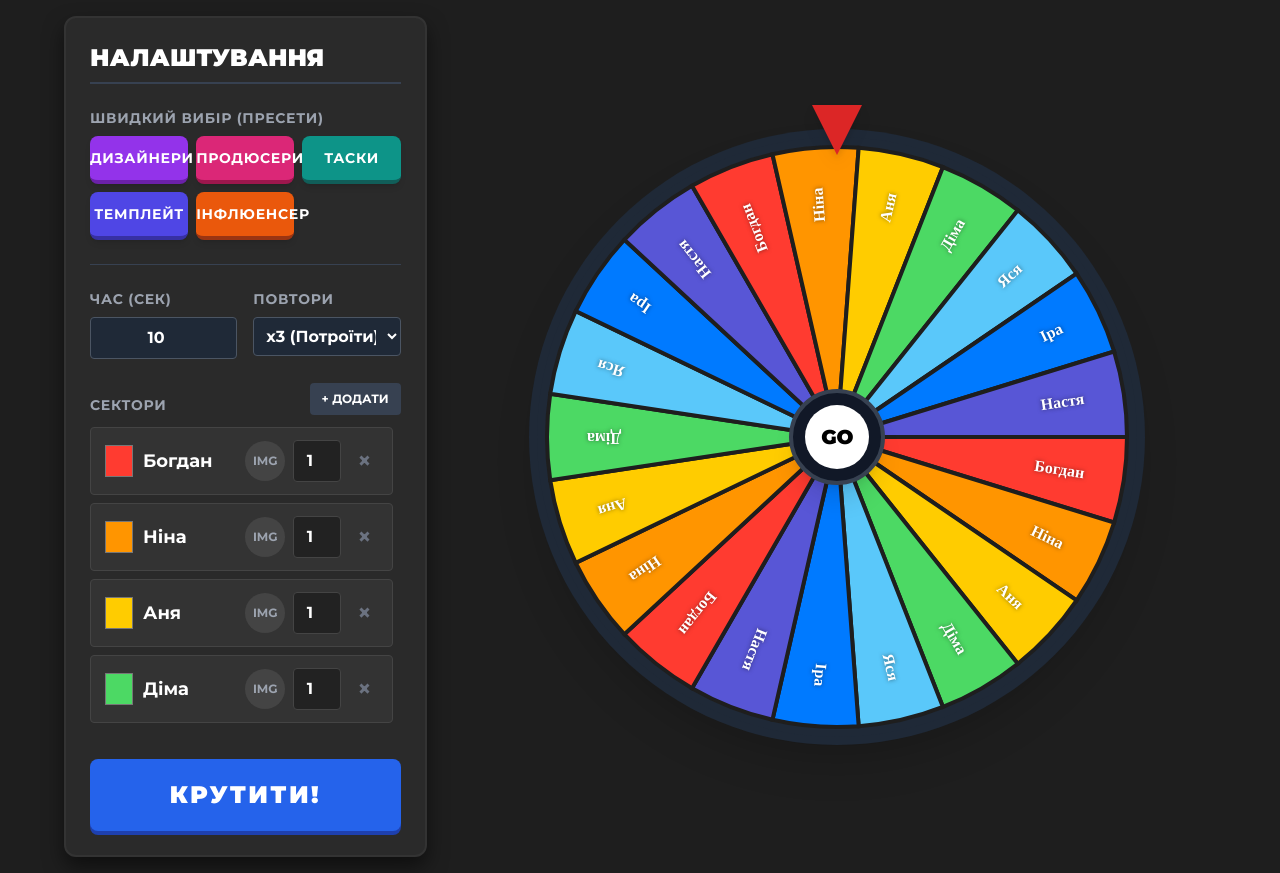
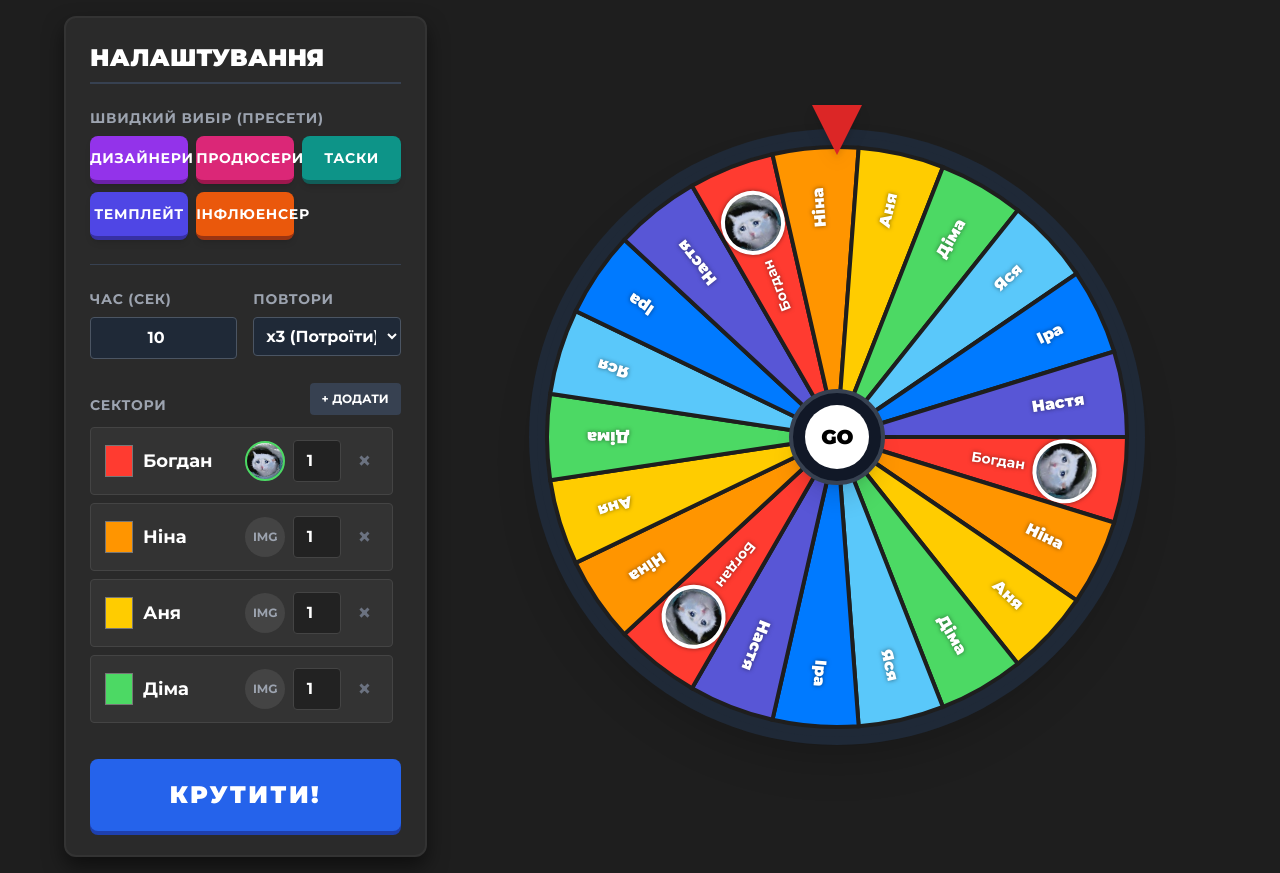
Before and after one commit to hey-soko/roulette, a plain HTML site: page index.html in a window 1280 px wide. Drawn offline with nearby package versions, Linux system fonts and the light colour scheme.

Commit message:
index.html

```diff
--- a/index.html
+++ b/index.html
@@ -218,7 +218,7 @@
 
     const presets = {
         designers: [
-            { name: 'Богдан', img: 'bohdan' },
+            { name: 'Богдан', img: 'bohdan.png' },
             { name: 'Ніна', img: '' },
             { name: 'Аня', img: '' },
             { name: 'Діма', img: '' },
```
